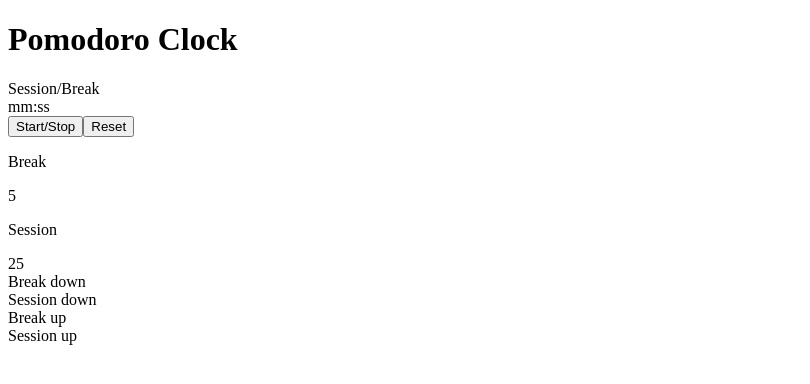
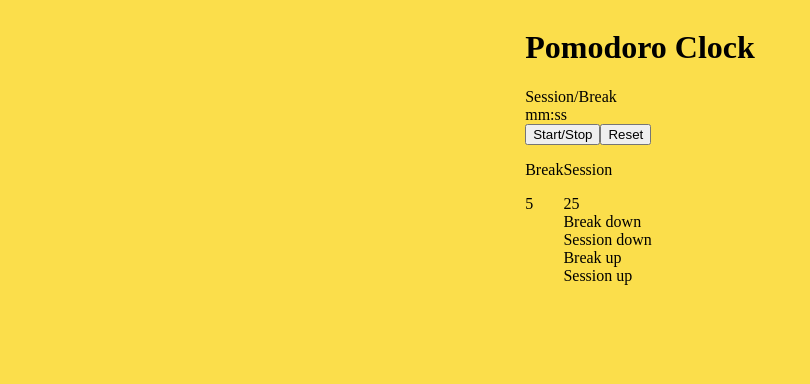
Before and after one commit to Mollie-S/pomodoro-clock, a React (Create React App) app: page / in a window 1280 px wide. Shown: the top 384 px of the page, without its empty margins (0-810 px from the left). Built offline with nearby package versions, Linux system fonts and the light colour scheme.

Commit message:
Added basic styles.

```diff
--- a/src/styles/style.scss
+++ b/src/styles/style.scss
@@ -1,4 +1,3 @@
-
 
 // /* HEX */
 $color1: #fff77fff;
@@ -9,23 +8,19 @@ $color5: #734c0fff;
 $color6: #542e08ff;
 $color7: #371003ff;
 
+body {
+    background: $primaryColor;
+}
 
-// /* RGB */
-// $color1: rgba(255, 247, 127, 1);
-// $color2: rgba(251, 222, 75, 1);
-// $color3: rgba(222, 184, 52, 1);
-// $color4: rgba(173, 140, 51, 1);
-// $color5: rgba(115, 76, 15, 1);
-// $color6: rgba(84, 46, 8, 1);
-// $color7: rgba(55, 16, 3, 1);
+.App {
+    width: 700px;
+    margin: 0 auto;
+    display: flex;
+    flex-direction: column;
+    flex-wrap: wrap;
+    align-content: center;
+}
 
-// /* GRADIENT */
-// $gradient-top: linear-gradient(0deg, #fff77fff, #fbde4bff, #deb834ff, #ad8c33ff, #734c0fff, #542e08ff, #371003ff);
-// $gradient-right: linear-gradient(90deg, #fff77fff, #fbde4bff, #deb834ff, #ad8c33ff, #734c0fff, #542e08ff, #371003ff);
-// $gradient-bottom: linear-gradient(180deg, #fff77fff, #fbde4bff, #deb834ff, #ad8c33ff, #734c0fff, #542e08ff, #371003ff);
-// $gradient-left: linear-gradient(270deg, #fff77fff, #fbde4bff, #deb834ff, #ad8c33ff, #734c0fff, #542e08ff, #371003ff);
-// $gradient-top-right: linear-gradient(45deg, #fff77fff, #fbde4bff, #deb834ff, #ad8c33ff, #734c0fff, #542e08ff, #371003ff);
-// $gradient-bottom-right: linear-gradient(135deg, #fff77fff, #fbde4bff, #deb834ff, #ad8c33ff, #734c0fff, #542e08ff, #371003ff);
-// $gradient-top-left: linear-gradient(225deg, #fff77fff, #fbde4bff, #deb834ff, #ad8c33ff, #734c0fff, #542e08ff, #371003ff);
-// $gradient-bottom-left: linear-gradient(315deg, #fff77fff, #fbde4bff, #deb834ff, #ad8c33ff, #734c0fff, #542e08ff, #371003ff);
-// $gradient-radial: radial-gradient(#fff77fff, #fbde4bff, #deb834ff, #ad8c33ff, #734c0fff, #542e08ff, #371003ff);
+#timer-controller {
+    display: flex;
+}
```
